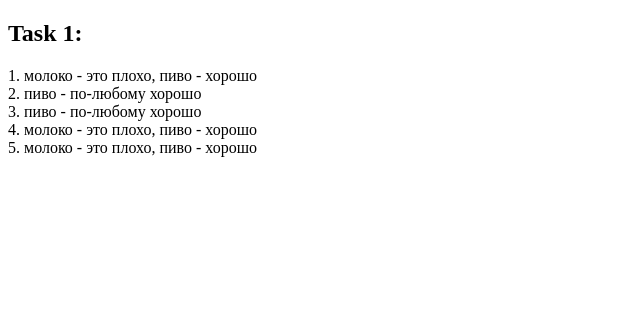
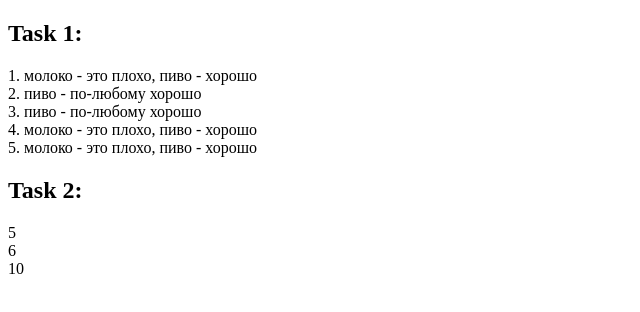
Before and after one commit to tenirina/homework_65_irina_ten, a plain HTML site: page index.html in a window 1280 px wide. Shown: the whole page, without its empty margins (0-640 px from the left). Drawn offline with Linux system fonts and the light colour scheme.

Commit message:
Add
Добавлено решение к заданию 2

```diff
--- a/index.html
+++ b/index.html
@@ -11,6 +11,9 @@
 
     <p id="task_1"></p>
 
+    <h2>Task 2:</h2>
+
+    <p id="task_2"></p>
 
 
     <script>
@@ -31,6 +34,28 @@
                     break;
             }
         }
+        // task 2
+        const arrayFirst = [1, 5, 12, 4, 3];
+        const arraySecond = [2, 3, 4, 5, 6, 7, 8, 9, 10];
+        const arrayThird  = [3, 10, 17];
+        let total = '';
+
+        average(arrayFirst);
+        average(arraySecond);
+        average(arrayThird);
+
+        document.getElementById('task_2').innerHTML = total;
+
+        function average(array){
+            let avg = 0;
+            let sum = 0;
+            for(let i = 0; i < array.length; i++){
+                sum += array[i]
+            }
+            avg += sum / array.length;
+            total += avg + "<br>";
+        }
+
 
     </script>
 </body>
```
